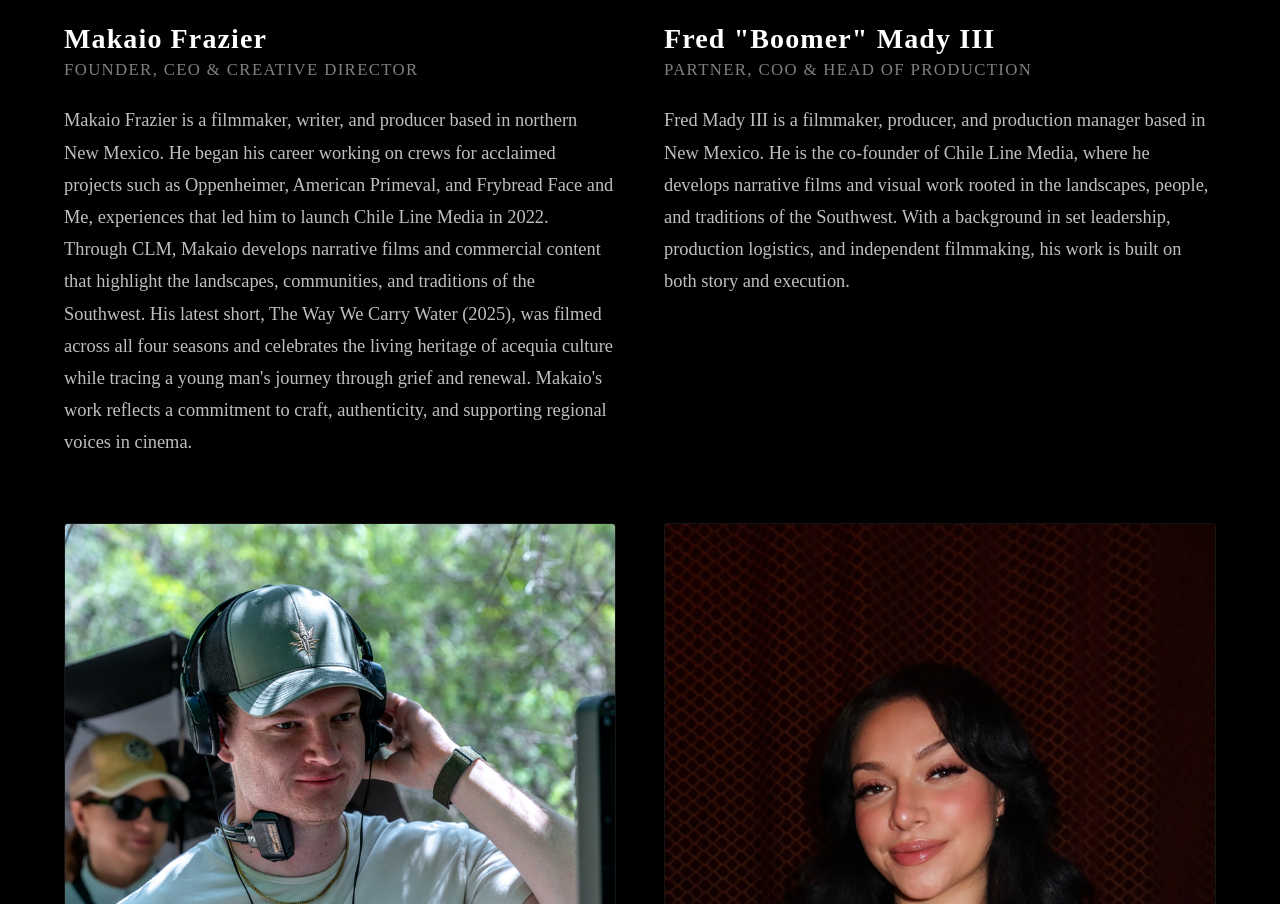
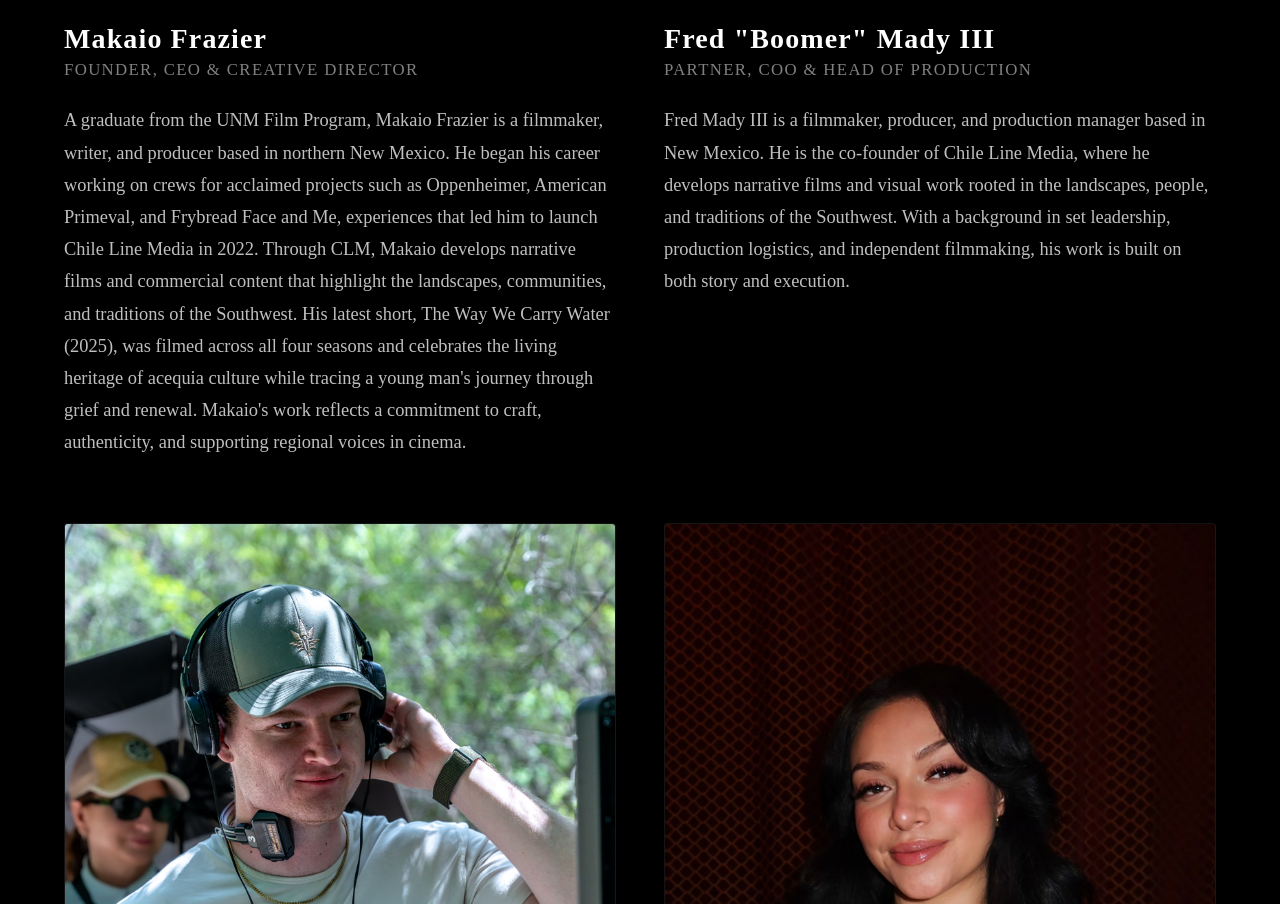
Before and after one commit to dsumms/CLM-Website, a Next.js app: page /about in a window 1280 px wide. Shown: the part 4815-5719 px from the top of the page. Built offline with nearby package versions, Linux system fonts and the light colour scheme.

Commit message:
Update Makaio bio

```diff
--- a/src/app/about/page.tsx
+++ b/src/app/about/page.tsx
@@ -11,7 +11,7 @@ const team = [
     {
         name: "Makaio Frazier",
         role: "Founder, CEO & Creative Director",
-        bio: "Makaio Frazier is a filmmaker, writer, and producer based in northern New Mexico. He began his career working on crews for acclaimed projects such as Oppenheimer, American Primeval, and Frybread Face and Me, experiences that led him to launch Chile Line Media in 2022. Through CLM, Makaio develops narrative films and commercial content that highlight the landscapes, communities, and traditions of the Southwest. His latest short, The Way We Carry Water (2025), was filmed across all four seasons and celebrates the living heritage of acequia culture while tracing a young man's journey through grief and renewal. Makaio's work reflects a commitment to craft, authenticity, and supporting regional voices in cinema.",
+        bio: "A graduate from the UNM Film Program, Makaio Frazier is a filmmaker, writer, and producer based in northern New Mexico. He began his career working on crews for acclaimed projects such as Oppenheimer, American Primeval, and Frybread Face and Me, experiences that led him to launch Chile Line Media in 2022. Through CLM, Makaio develops narrative films and commercial content that highlight the landscapes, communities, and traditions of the Southwest. His latest short, The Way We Carry Water (2025), was filmed across all four seasons and celebrates the living heritage of acequia culture while tracing a young man's journey through grief and renewal. Makaio's work reflects a commitment to craft, authenticity, and supporting regional voices in cinema.",
         photo: "/images/team/makaio.jpg",
     },
     {
```
